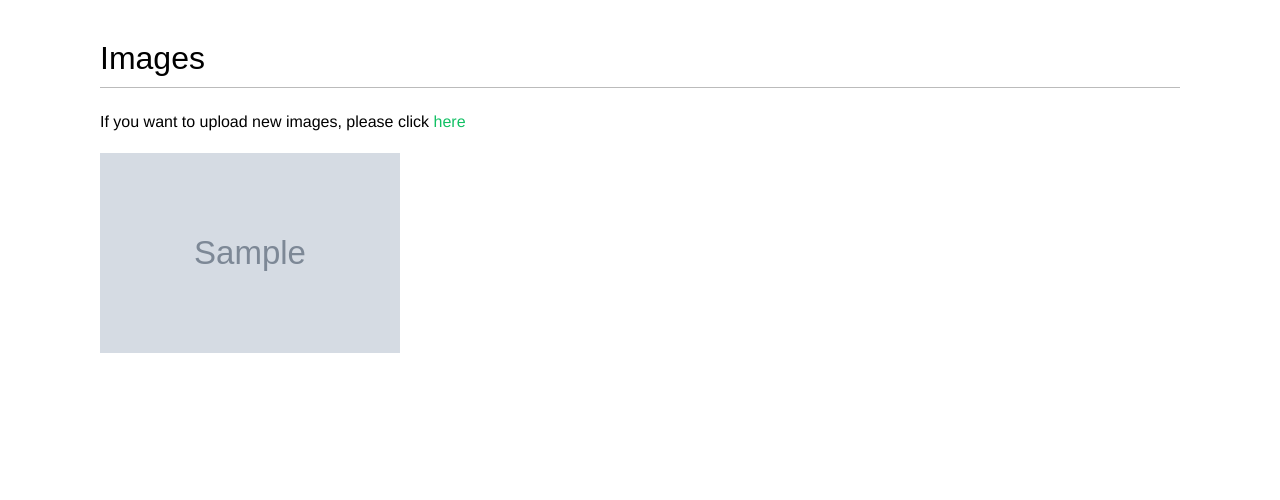
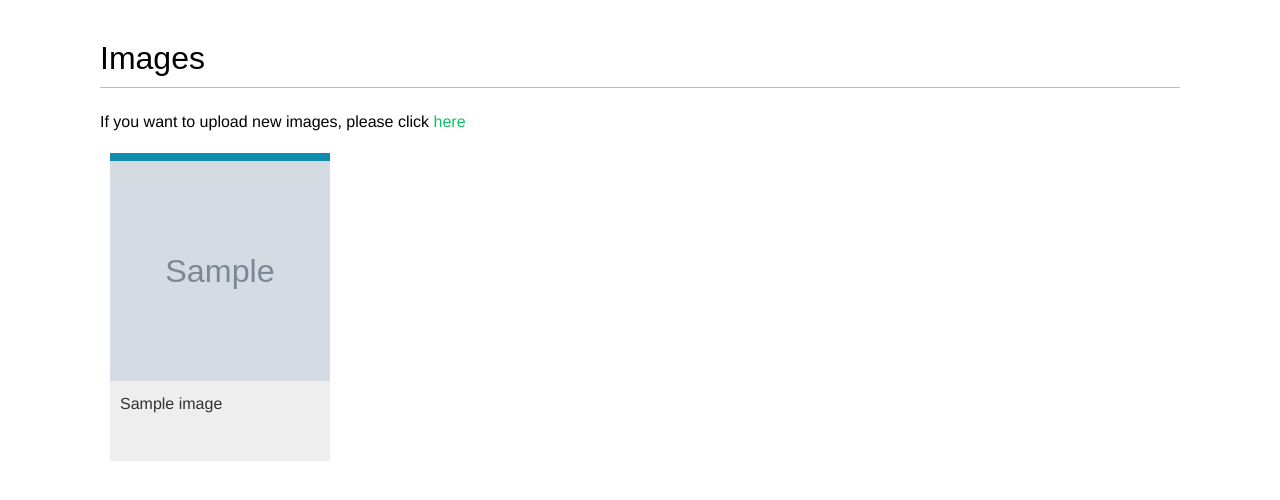
Before and after one commit to jiajunc516/Django-MyShare, a Django app: page /image/ in a window 1280 px wide. Shown: the part 48-548 px from the top of the page. Run offline with Django 3.2, Linux system fonts and the light colour scheme; a user stored in the database is signed in; tables that the repository leaves empty hold one stand-in row (values such as "Sample post"); grey boxes marked "Sample" are stand-in pictures; some libraries are stand-ins or nearby versions.

Commit message:
load thumbnail

```diff
--- a/account/static/css/style.css
+++ b/account/static/css/style.css
@@ -227,7 +227,7 @@ a.like, a.follow { float:right; margin-top:-8px; }
     width:220px;
     height:300px;
     margin:0 10px 10px 10px;
-    border-top:8px solid #12c064;
+    border-top:8px solid #108dac;
     background:#eee;
 }
 #image-list img { width:220px; height:220px; }
--- a/image/templates/image/image_list.html
+++ b/image/templates/image/image_list.html
@@ -3,18 +3,32 @@
 {% block title %}Images{% endblock %}
 
 {% block content %}
+
+{% load thumbnail %}
+
 <h1>Images</h1>
 
 <p>If you want to upload new images, please click
     <a href="{% url 'image_app:image_upload' %}">here</a>
 </p>
 
-{% for image in images %}
+<div id="image-list">
+    {% for image in images %}
     <div class="image">
         <a href="{{ image.get_absolute_url }}">
-            <img src="{{ image.image.url }}" height="200" width="300">
+            {% thumbnail image.image "300x300" crop="center" as im %}
+                <a href="{{ image.get_absolute_url }}">
+                    <img src="{{ im.url }}">
+                </a>
+            {% endthumbnail %}
         </a>
+        <div class="info">
+            <a href="{{ image.get_absolute_url }}" class="title">
+                {{ image.title }}
+            </a>
+        </div>
     </div>
-{% endfor %}
+    {% endfor %}
+</div>
 
 {% endblock %}
--- a/myShare/settings.py
+++ b/myShare/settings.py
@@ -61,6 +61,7 @@ INSTALLED_APPS = [
     'account.apps.AccountConfig',
     'social_django',
     'image.apps.ImageConfig',
+    'sorl.thumbnail',
 ]
 
 MIDDLEWARE = [
```
Also changed, not shown: media/images/2020/02/15/mole.jfif (added), 3 other files.
